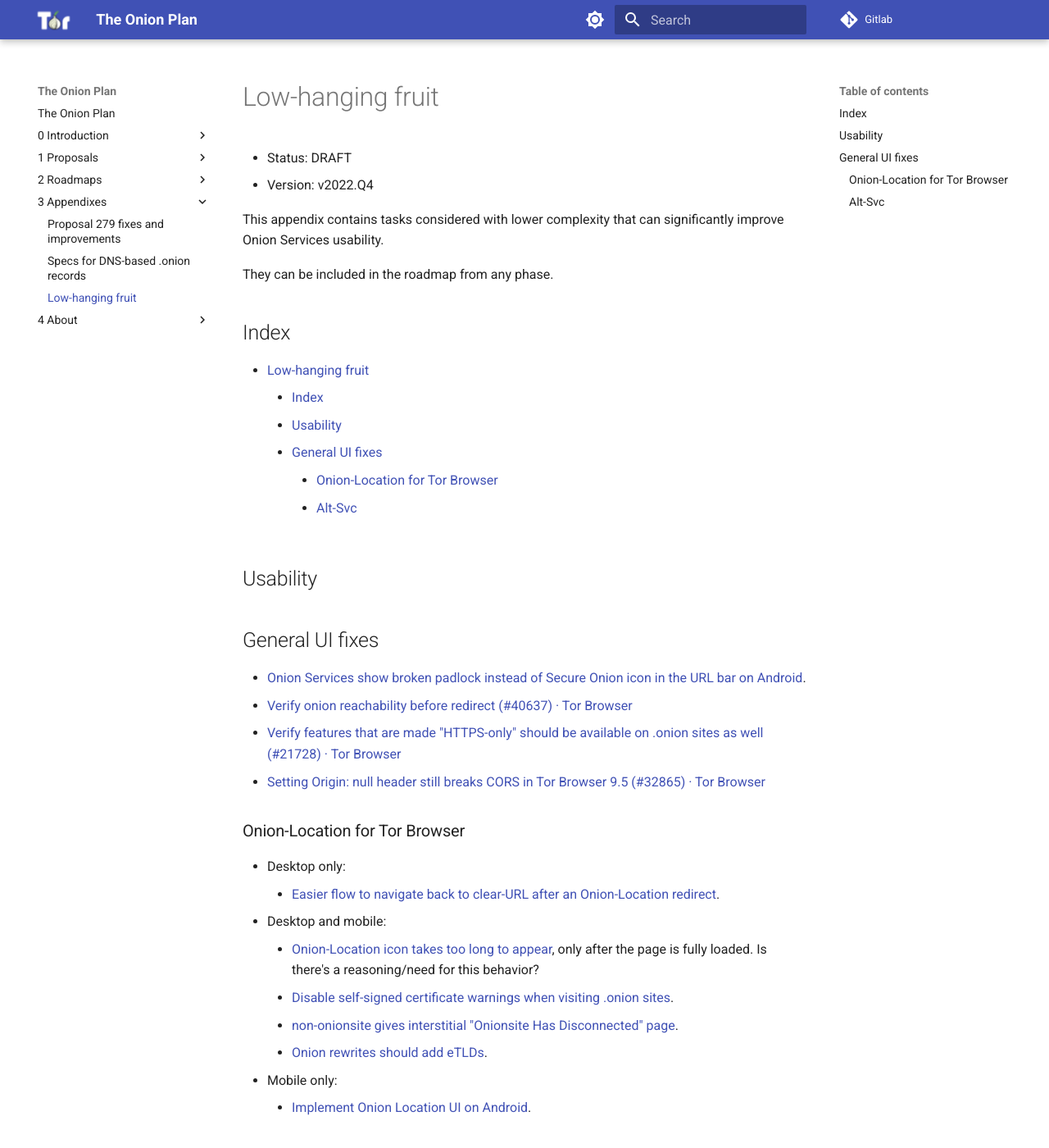
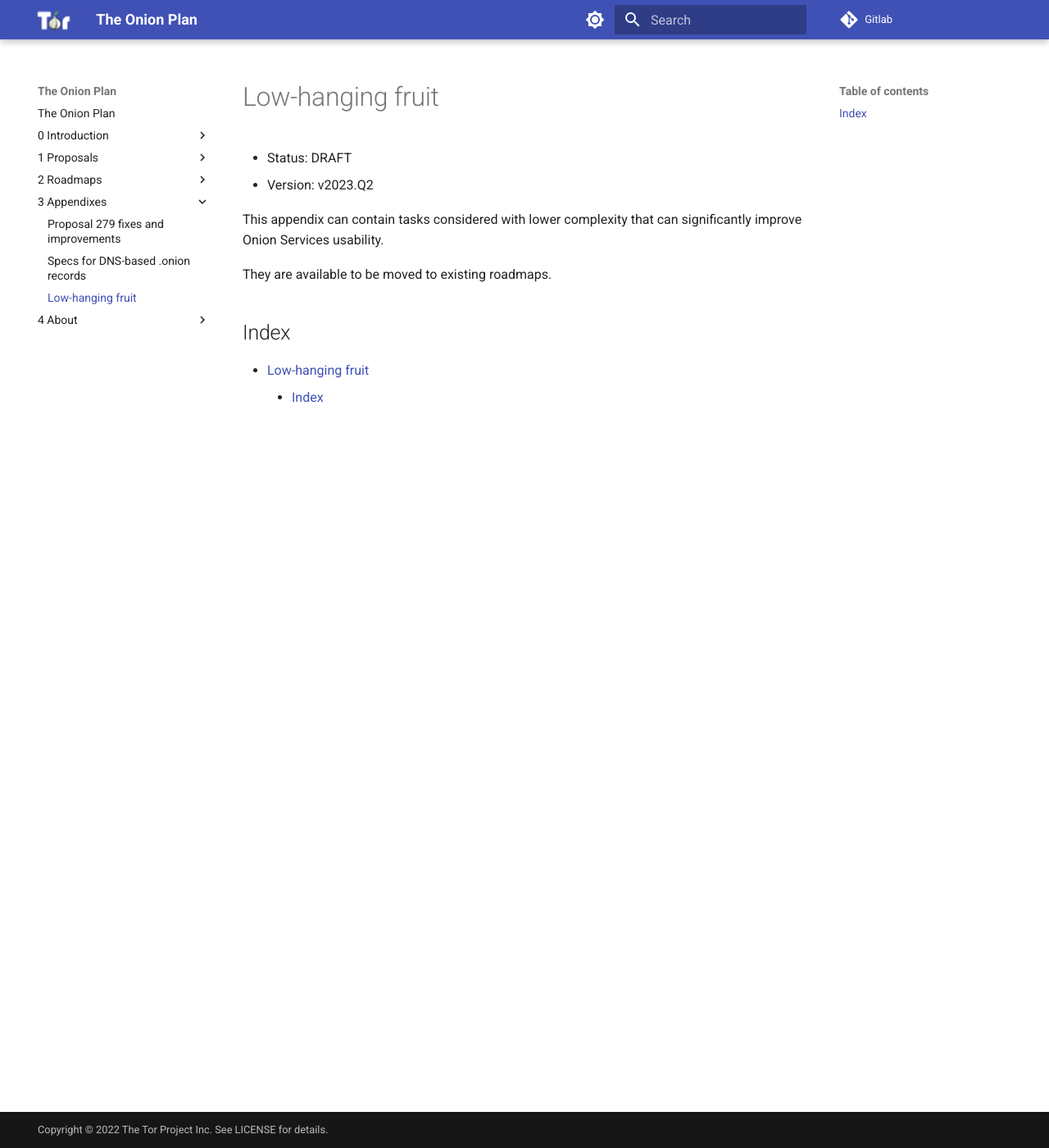
Before and after one commit to offsoc/onionplan, an MkDocs documentation site: the page built from docs/3 - Appendixes/03 - Appendix: Low-hanging fruit.md, in a window 1280 px wide and 1400 px high. Shown: the whole window at 82% size. Built offline with MkDocs 1.6.1 and Material for MkDocs 9.7.7, drawn with Linux system fonts in a browser that asks for light colours; some of the changed text lies outside the part shown.

```diff
--- a/docs/3 - Appendixes/03 - Appendix: Low-hanging fruit.md
+++ b/docs/3 - Appendixes/03 - Appendix: Low-hanging fruit.md
@@ -1,42 +1,13 @@
 # Low-hanging fruit
 
 * Status: DRAFT
-* Version: v2022.Q4
+* Version: v2023.Q2
 
-This appendix contains tasks considered with lower complexity that can
+This appendix can contain tasks considered with lower complexity that can
 significantly improve Onion Services usability.
 
-They can be included in the roadmap from any phase.
+They are available to be moved to existing roadmaps.
 
 ## Index
 
 [TOC]
-
-## Usability
-
-## General UI fixes
-
-* [Onion Services show broken padlock instead of Secure Onion icon in the URL
-  bar on Android](https://gitlab.torproject.org/tpo/applications/tor-browser/-/issues/41087).
-* [Verify onion reachability before redirect (#40637) · Tor Browser](https://gitlab.torproject.org/tpo/applications/tor-browser/-/issues/40637)
-* [Verify features that are made "HTTPS-only" should be available on .onion sites as well (#21728) · Tor Browser](https://gitlab.torproject.org/tpo/applications/tor-browser/-/issues/21728)
-* [Setting Origin: null header still breaks CORS in Tor Browser 9.5 (#32865) · Tor Browser](https://gitlab.torproject.org/tpo/applications/tor-browser/-/issues/32865)
-
-### Onion-Location for Tor Browser
-
-* Desktop only:
-    * [Easier flow to navigate back to clear-URL after an Onion-Location redirect](https://gitlab.torproject.org/tpo/applications/tor-browser/-/issues/40031).
-* Desktop and mobile:
-    * [Onion-Location icon takes too long to appear](https://gitlab.torproject.org/tpo/applications/tor-browser/-/issues/40100),
-      only after the page is fully loaded. Is there's a reasoning/need for this behavior?
-    * [Disable self-signed certificate warnings when visiting .onion sites](https://gitlab.torproject.org/tpo/applications/tor-browser/-/issues/13410).
-    * [non-onionsite gives interstitial "Onionsite Has Disconnected" page](https://gitlab.torproject.org/tpo/applications/tor-browser/-/issues/40434).
-    * [Onion rewrites should add eTLDs](https://gitlab.torproject.org/tpo/applications/tor-browser/-/issues/41022).
-* Mobile only:
-    * [Implement Onion Location UI on Android](https://gitlab.torproject.org/tpo/applications/tor-browser/-/issues/41230).
-
-### Alt-Svc
-
-* [Indicate Alt-Svc Onion explicitly in the urlbar](https://gitlab.torproject.org/tpo/applications/tor-browser/-/issues/40587).
-* [Show onion redirects in the tor circuit panel](https://gitlab.torproject.org/tpo/applications/tor-browser/-/issues/41703)
-  (previously: [Display .onion alt-svc route in the circuit display](https://gitlab.torproject.org/tpo/applications/tor-browser/-/issues/27590)).
```
Also changed, not shown: docs/2 - Roadmaps/02 - Roadmap: Usability Proposal - Certificates.md (+6 -0 lines), docs/2 - Roadmaps/04 - Roadmap: Usability Proposal - Other Improvements.md (added, +44 -0 lines), docs/2 - Roadmaps/06 - Roadmap: Tooling.md (renamed from docs/2 - Roadmaps/04 - Roadmap: Tooling.md).
